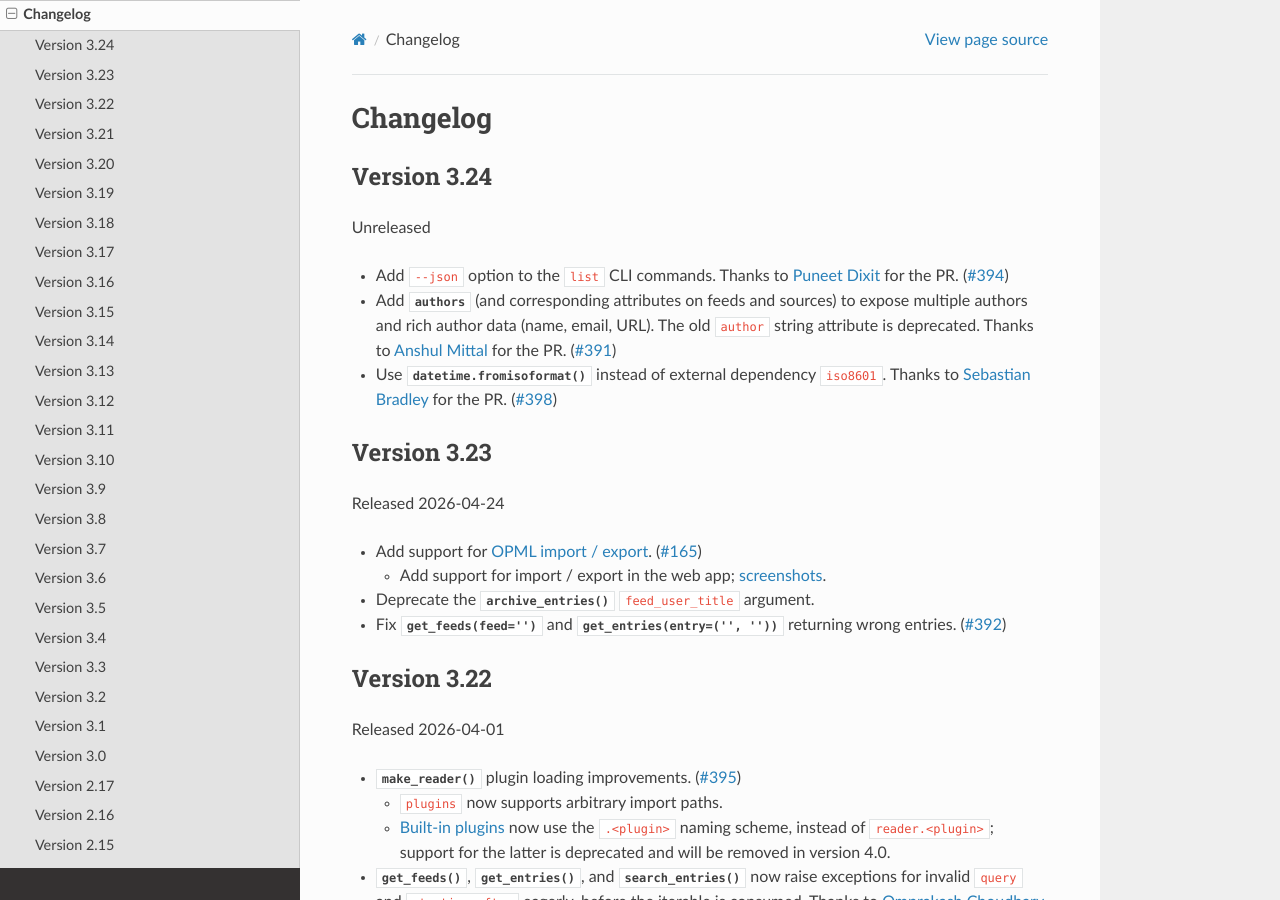
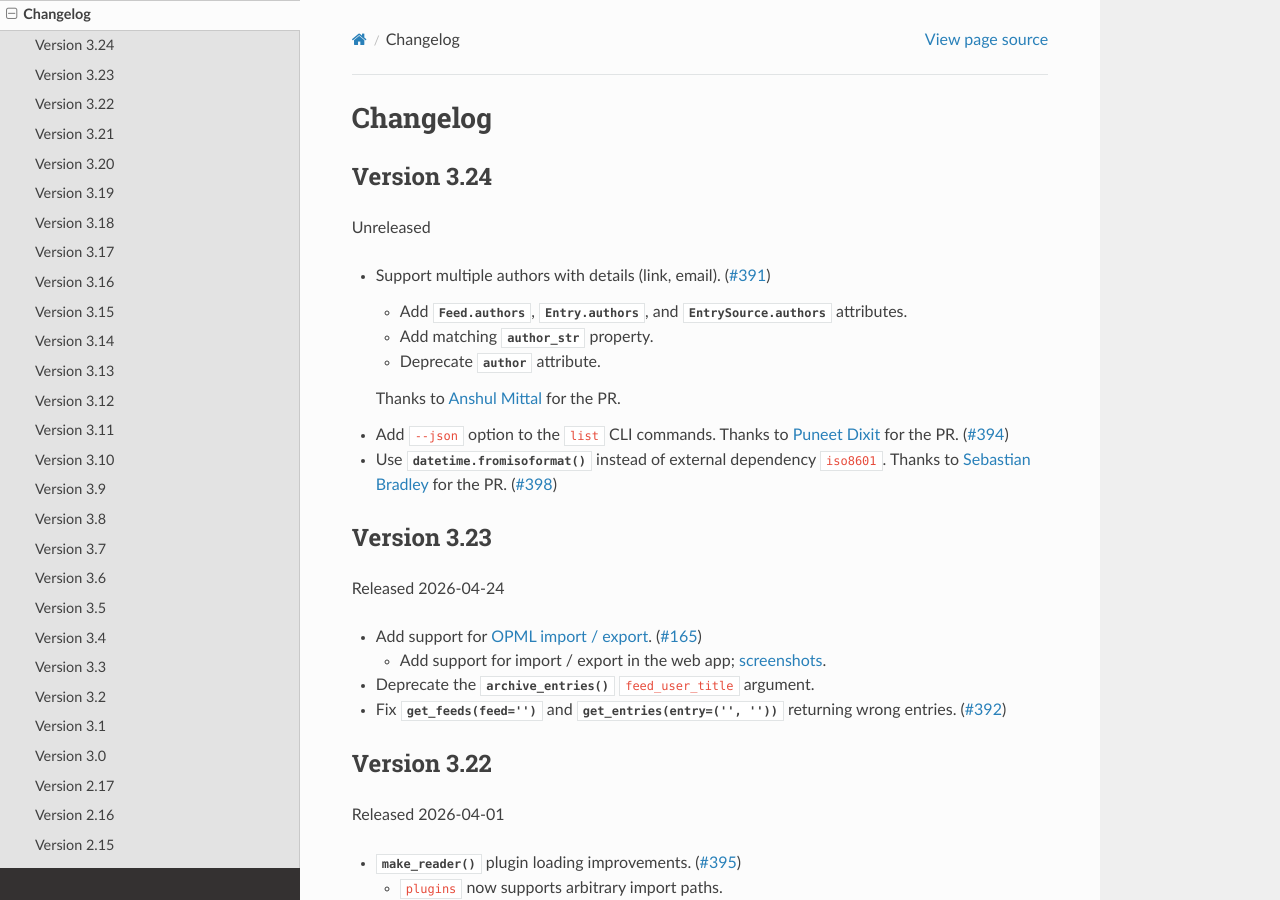
Before and after one commit to Alcides1123/reader, a Sphinx documentation site: the page built from docs/changelog.rst, in a window 1280 px wide and 900 px high. Built offline with Sphinx 7.4.7 and the Read the Docs theme 3.1.0, drawn with Linux system fonts in a browser that asks for light colours; pages that are not in the unit, such as notebooks, are missing from menus.

Commit message:
Documentation touch-ups for authors / #391

```diff
--- a/CHANGES.rst
+++ b/CHANGES.rst
@@ -10,15 +10,20 @@ Version 3.24
 ------------
 
 Unreleased
+
+* Support multiple authors with details (link, email). (:issue:`391`)
+
+  * Add :attr:`Feed.authors`, :attr:`Entry.authors`,
+    and :attr:`EntrySource.authors` attributes.
+  * Add matching :attr:`~Feed.author_str` property.
+  * Deprecate :attr:`~Feed.author` attribute.
+
+  Thanks to `Anshul Mittal`_ for the PR.
 
 * Add ``--json`` option to the ``list`` CLI commands.
   Thanks to `Puneet Dixit`_ for the PR.
   (:issue:`394`)
-* Add :attr:`~Entry.authors` (and corresponding attributes on feeds and sources)
-  to expose multiple authors and rich author data (name, email, URL).
-  The old ``author`` string attribute is deprecated.
-  Thanks to `Anshul Mittal`_ for the PR.
-  (:issue:`391`)
+
 * Use :meth:`datetime.fromisoformat` instead of external dependency ``iso8601``.
   Thanks to `Sebastian Bradley`_ for the PR.
   (:issue:`398`)
--- a/docs/api.rst
+++ b/docs/api.rst
@@ -27,6 +27,7 @@ Data objects
 
 .. autoclass:: Feed
     :members:
+    :inherited-members:
 
 .. autoclass:: Author
     :members:
@@ -36,6 +37,7 @@ Data objects
 
 .. autoclass:: Entry
     :members:
+    :inherited-members:
 
 .. autoclass:: Content
     :members:
@@ -45,6 +47,7 @@ Data objects
 
 .. autoclass:: EntrySource
     :members:
+    :inherited-members:
 
 .. autoclass:: EntrySearchResult
     :members:
```
Also changed, not shown: 2 other files.
